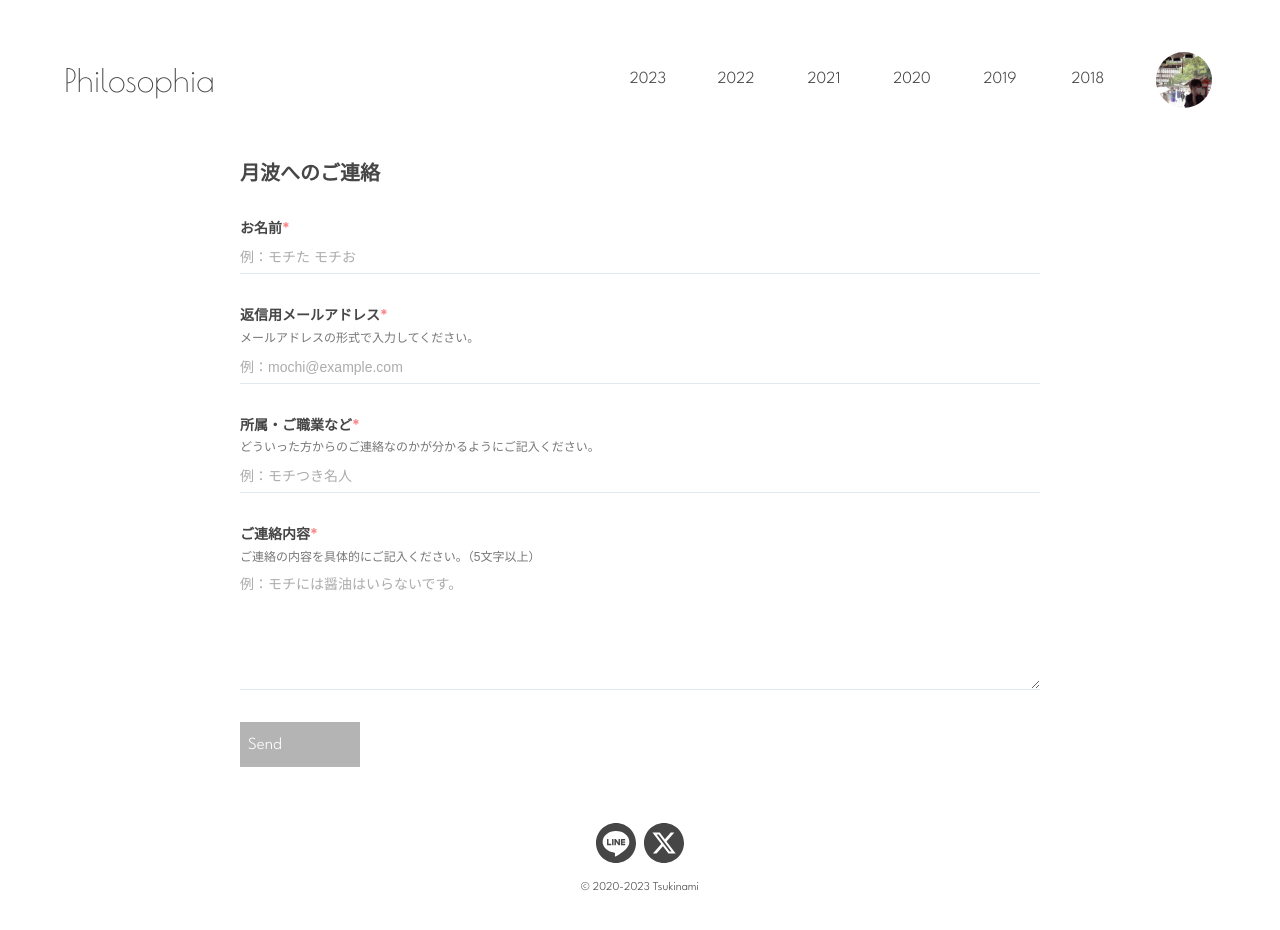
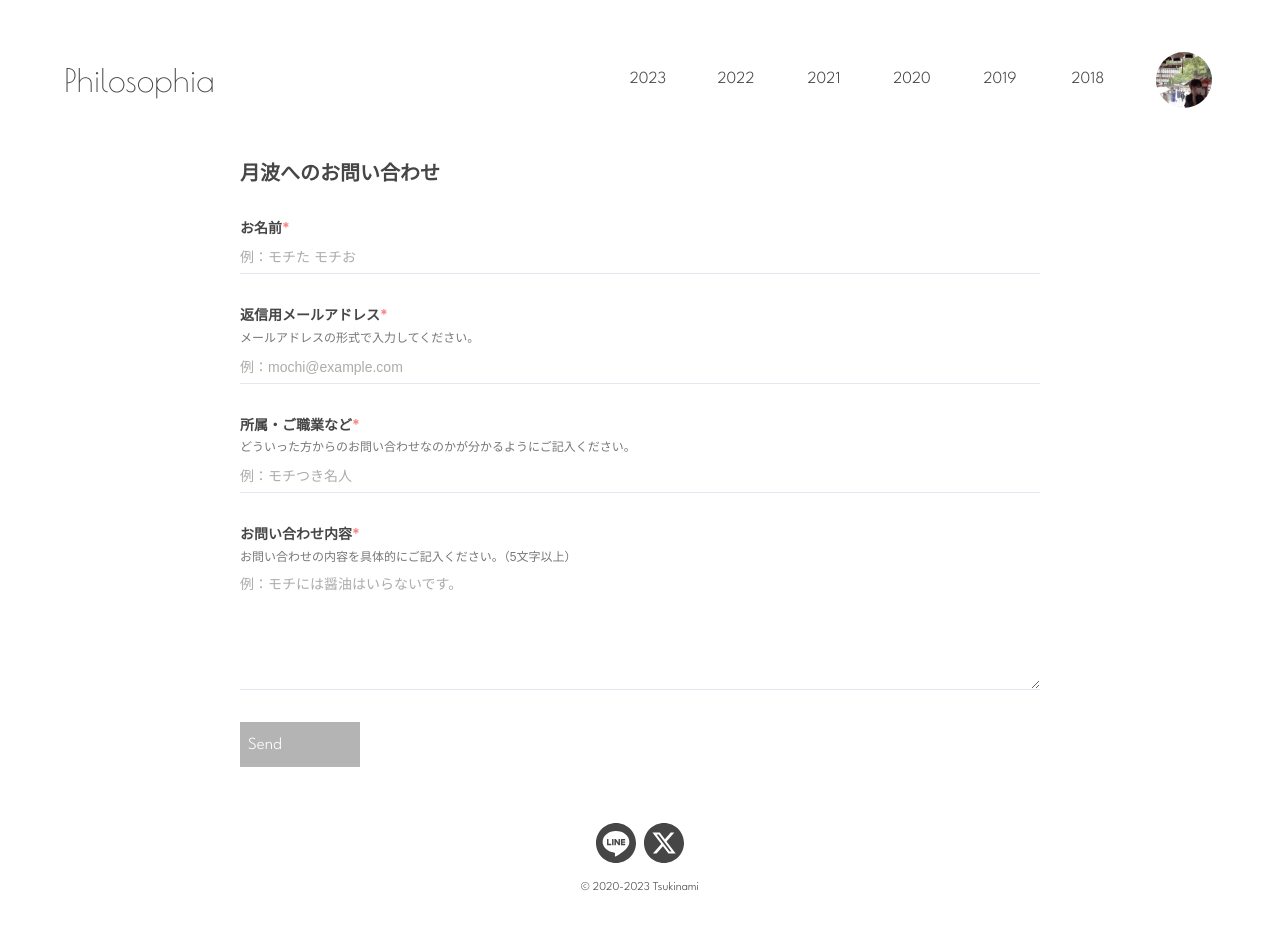
Before and after one commit to p0xyz/philosophia, a Next.js app: page /contact in a window 1280 px wide. Shown: the top 930 px of the page. Built offline with nearby package versions, Linux system fonts and the light colour scheme; no server answers; what microcms-js-sdk would draw is missing.

Commit message:
fix: 文言の修正

```diff
--- a/src/pages/contact/index.tsx
+++ b/src/pages/contact/index.tsx
@@ -94,7 +94,7 @@ const Contact: FC = () => {
     {
       heading: '所属・ご職業など',
       description:
-        'どういった方からのご連絡なのかが分かるようにご記入ください。',
+        'どういった方からのお問い合わせなのかが分かるようにご記入ください。',
       type: 'text',
       placeholder: 'モチつき名人',
       onChange: (value) => setProfession(value),
@@ -102,8 +102,8 @@ const Contact: FC = () => {
       isTextarea: false,
     },
     {
-      heading: 'ご連絡内容',
-      description: 'ご連絡の内容を具体的にご記入ください。（5文字以上）',
+      heading: 'お問い合わせ内容',
+      description: 'お問い合わせの内容を具体的にご記入ください。（5文字以上）',
       type: 'text',
       placeholder: 'モチには醤油はいらないです。',
       onChange: (value) => setContent(value),
@@ -115,7 +115,7 @@ const Contact: FC = () => {
 
   return (
     <Layout>
-      <TextPageLayout title="月波へのご連絡">
+      <TextPageLayout title="月波へのお問い合わせ">
         <Flex as="form" flexDir="column" gap="32px">
           {formContents.map((content) => (
             <Flex flexDir="column" key={content.heading} gap="4px">
```
